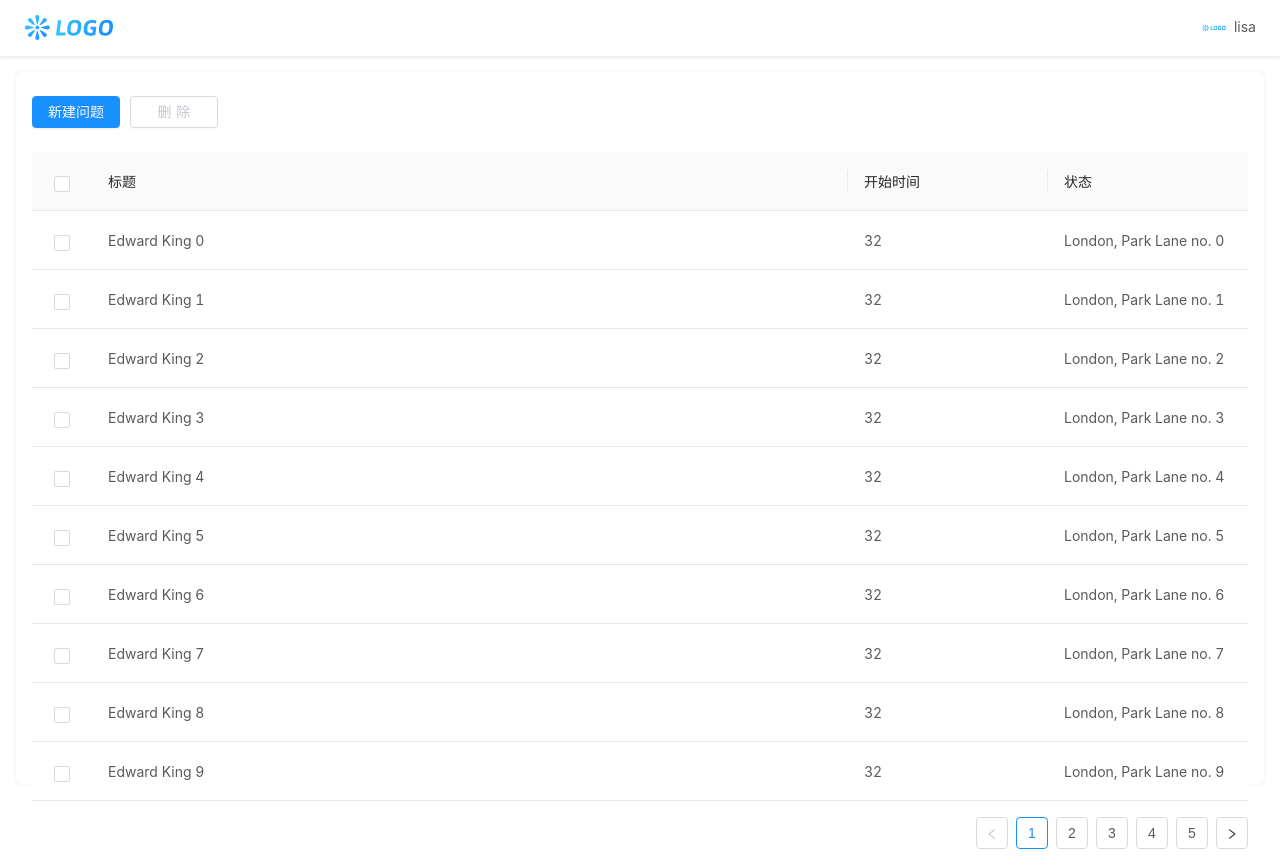
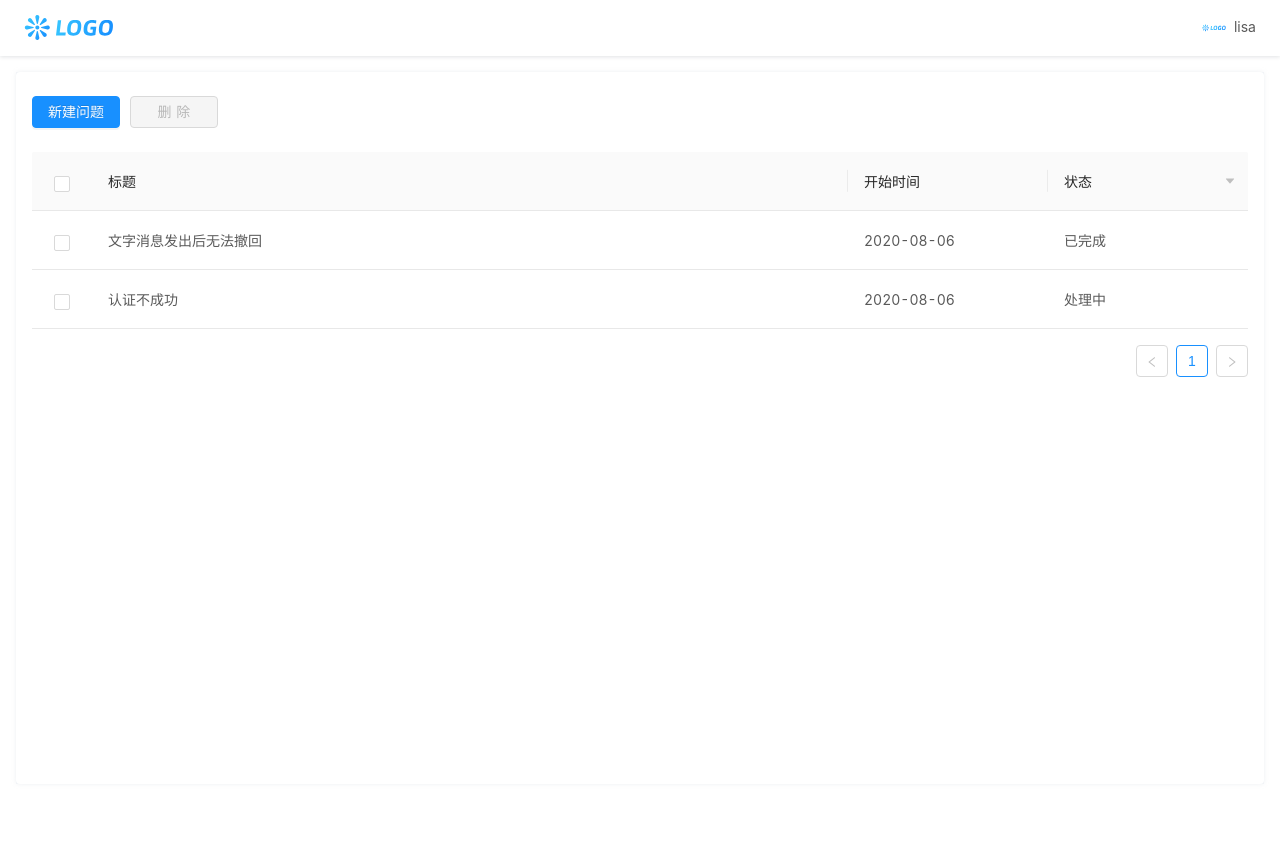
Before and after one commit to shmilyvidian/vs-ask, a React (Create React App) app: page /#/home in a window 1280 px wide. After the commit the page ends 800 px from the top, so only its background shows below. Built offline with nearby package versions, Linux system fonts and the light colour scheme.

Commit message:
列表删除功能

```diff
--- a/src/components/buttonWrap/index.tsx
+++ b/src/components/buttonWrap/index.tsx
@@ -1,67 +1,67 @@
-import React from "react"
-import { Button, Form, Popover, Row, Col } from 'antd'
-import { ButtonType } from "antd/lib/button"
-import './index.less'
-const FormItem = Form.Item
+import React from "react";
+import { Button, Form, Row, Col } from "antd";
+import { ButtonType } from "antd/lib/button";
+import "./index.less";
+const FormItem = Form.Item;
 
 export type IBtn = {
-    name: string,
-    tip: string,
-    disabled?: boolean,
-    type: ButtonType,
-    icon?: string,
-    isDelete?: boolean,
-    callback?: () => void
-}
+	name: string;
+	tip: string;
+	disabled?: boolean;
+	type: ButtonType;
+	icon?: string;
+	isDelete?: boolean;
+	callback?: () => void;
+};
 export interface IInfos {
-    btnInfos: IBtn[]
+	btnInfos: IBtn[];
 }
 const ButtonWrap = ({ btnInfos }: IInfos) => {
 	function onClick(btn: IBtn) {
-        const { callback } = btn
-        typeof callback === 'function' && callback.call(null)
+		if (btn.callback) btn.callback();
 	}
 	return (
-        <Form
-            className="main__btn--form"
-        >
-            <Row justify='start'>
+		<Form className="main__btn--form">
+			<Row justify="start">
 				<Col>
 					<FormItem>
-                        {
-                            btnInfos.length > 0 ? (
-                                btnInfos.map((o, i) => {
+						{btnInfos.length > 0
+							? btnInfos.map((o, i) => {
 									return (
 										// <Popover key={i} placement="top" content={o['tip']}>
 										<Button
 											key={i}
 											onClick={() => onClick(o)}
-                                                type={o['type']}
-                                                disabled={o['disabled']}
-                                                className={`buttonWrap-btn buttonWrap-btn__${o['type']} m__r--10 ${o['isDelete'] ? 'buttonWrap-btn__isDelete': ''}  `}
+											type={o["type"]}
+											disabled={o["disabled"]}
+											className={`buttonWrap-btn buttonWrap-btn__${
+												o["type"]
+											} m__r--10 ${
+												o["isDelete"]
+													? "buttonWrap-btn__isDelete"
+													: ""
+											}  `}
 										>
 											<div className="buttonWrap-btn__content">
-                                                    { o['icon'] && (
+												{o["icon"] && (
 													<i
 													// className={
 													//     `buttonWrap-btn-icon ${o['isDelete'] ? 'buttonWrap-btn-icon__deleteActive': `buttonWrap-btn-icon__${o['icon']}`
 													// }
-                                                    />)
-                                                }
-                                                    <span>{o['name']}</span>
-
+													/>
+												)}
+												<span>{o["name"]}</span>
 											</div>
 										</Button>
 										// </Popover>
-                                    )
+									);
 							  })
-                            ) : null
-                        }
+							: null}
 					</FormItem>
 				</Col>
 			</Row>
 		</Form>
-    )
-}
+	);
+};
 
-export default ButtonWrap
+export default ButtonWrap;
--- a/src/components/tableWrap/index.tsx
+++ b/src/components/tableWrap/index.tsx
@@ -1,52 +1,108 @@
-import { Table } from "antd"
-import React, { useState } from "react"
+import { Table } from "antd";
+import React, { useState } from "react";
+import { TableRowSelection, ColumnsType } from "antd/lib/table/interface";
+import { CaretDownOutlined } from "@ant-design/icons";
 
 interface ITable {
-    callback: (isDelete: boolean) => void
+	callback: any;
 }
 
-const TableWrap = ({callback}:ITable) => {
-    const [ selectedRowKeys, setRowKeys ] = useState([])
-    const rowSelection = {
-        selectedRowKeys,
-        onChange: (selectedRowKeys:any, selectedRows:any) => {
-            console.log(selectedRowKeys,'selectedRowKeys', callback)
-            if(selectedRowKeys.length){
-                callback(true)
-            }else{
-                callback(false)
+export interface DataType {
+	key: number;
+	name: string;
+	startTime: string;
+	state: number;
 }
-            setRowKeys(selectedRowKeys)
+
+export interface DelFnType {
+	isDel: boolean;
+	delfn: () => void;
+}
+
+const data: DataType[] = [
+	{
+		key: 0,
+		name: "文字消息发出后无法撤回",
+		startTime: "2020-08-06",
+		state: 0,
 	},
-      };
-    const columns = [
+	{ key: 1, name: "认证不成功", startTime: "2020-08-06", state: 1 },
+];
+
+const filterIcon = <CaretDownOutlined />;
+const columns: ColumnsType<DataType> = [
 	{
-        title: '标题',
-        dataIndex: 'name',
+		title: "标题",
+		dataIndex: "name",
 	},
 	{
-        title: '开始时间',
-        dataIndex: 'age',
+		title: "开始时间",
+		dataIndex: "startTime",
 		width: 200,
 	},
 	{
-        title: '状态',
-        dataIndex: 'address',
+		title: "状态",
+		dataIndex: "state",
 		width: 200,
+		filterIcon: filterIcon,
+		filters: [
+			{
+				text: "已完成",
+				value: 0,
+			},
+			{
+				text: "处理中",
+				value: 1,
+			},
+		],
+		onFilter: (value: string | number | boolean, record: DataType) => {
+			return record.state === value;
+		},
+		render: (_: any, record: DataType) => {
+			return <span>{record.state === 0 ? "已完成" : "处理中"}</span>;
+		},
 	},
 ];
-    const data = [];
-    for (let i = 0; i < 46; i++) {
-        data.push({
-            key: i,
-            name: `Edward King ${i}`,
-            age: 32,
-            address: `London, Park Lane no. ${i}`,
+
+const TableWrap = ({ callback }: ITable) => {
+	const [selectedRowKeys, setRowKeys] = useState([]);
+	const [innerData, setInnerData] = useState<DataType[]>(data);
+
+	const rowSelection: TableRowSelection<DataType> = {
+		selectedRowKeys,
+		onChange: (selectedRowKeys: any, selectedRows: DataType[]) => {
+			const delfn = () => {
+				let remain = innerData;
+				selectedRows.forEach((v) => {
+					remain = remain.filter((l) => l.key !== v.key);
+				});
+				setInnerData(remain);
+			};
+			let isDel: boolean;
+			if (selectedRowKeys.length > 0) {
+				isDel = true;
+				callback({
+					delfn,
+					isDel,
+				});
+			} else {
+				isDel = false;
+				callback({
+					delfn,
+					isDel,
 				});
 			}
+			setRowKeys(selectedRowKeys);
+		},
+	};
+
 	return (
-        <Table rowSelection={rowSelection}  columns={columns} dataSource={data} />
-    )
-}
+		<Table
+			rowSelection={rowSelection}
+			columns={columns}
+			dataSource={innerData}
+		/>
+	);
+};
 
-export default TableWrap
+export default TableWrap;
--- /dev/null
+++ b/src/views/add/add.less
@@ -0,0 +1,26 @@
+.anticon-plus{
+  font-size: 18px;
+  background-color: #1890ff;
+  color: #fff;
+  border-radius: 100%;
+  padding: 10px 10px;
+}
+.ant-upload-text{
+  padding-top: 10px;
+  font-size: 12px;
+  color: #C0C4CC;
+  letter-spacing: 0;
+}
+.ant-upload.ant-upload-select-picture-card > .ant-upload{
+  padding: 4px;
+}
+.ant-upload.ant-upload-select-picture-card{
+  width: 120px;
+  height: 120px;
+}
+.fileTips{
+  margin-left: 10px;
+  color: #C0C4CC;
+  letter-spacing: 0;
+  font-size: 12px;
+}
--- a/src/views/add/index.tsx
+++ b/src/views/add/index.tsx
@@ -1,68 +1,100 @@
-import React, { useState } from "react"
-import { Form, Input, Button, Upload } from 'antd';
-import { PlusOutlined, UploadOutlined } from '@ant-design/icons';
+import React, { useState } from "react";
+import { Form, Input, Button, Upload } from "antd";
+import { PlusOutlined, UploadOutlined } from "@ant-design/icons";
 import { useHistory } from "react-router";
 
+import "./add.less";
 
 const Add = () => {
-    const history = useHistory()
+	const history = useHistory();
 	const layout = {
 		labelCol: { span: 8 },
 		wrapperCol: { span: 8 },
 	};
 
 	const validateMessages = {
-        required: '${label} is required!',
+		// eslint-disable-next-line no-template-curly-in-string
+		required: "${label}是必填项!",
 		types: {
-            email: '${label} is not validate email!',
-            number: '${label} is not a validate number!',
+			// eslint-disable-next-line no-template-curly-in-string
+			email: "${label} is not validate email!",
+			// eslint-disable-next-line no-template-curly-in-string
+			number: "${label} is not a validate number!",
 		},
 		number: {
-            range: '${label} must be between ${min} and ${max}',
+			// eslint-disable-next-line no-template-curly-in-string
+			range: "${label} must be between ${min} and ${max}",
 		},
 	};
 	const onFinish = (values: any) => {
 		console.log(values);
 	};
-    const [fileList, setFileList] = useState<any[]>([{
-        uid: '-1',
-        name: 'image.png',
-        status: 'done',
-        url: 'https://zos.alipayobjects.com/rmsportal/jkjgkEfvpUPVyRjUImniVslZfWPnJuuZ.png',
-    },])
+	const [fileList, setFileList] = useState<any[]>([]);
 	const uploadButton = (
 		<div>
 			<PlusOutlined />
-          <div className="ant-upload-text">Upload</div>
+
+			<div className="ant-upload-text">最多可以上传3张，支持JPG、PNG</div>
 		</div>
 	);
+	const normFile = (e: any) => {
+		//验证
+		if (Array.isArray(e)) {
+			return e;
+		}
+		return e && e.fileList;
+	};
 	return (
-        <Form {...layout} name="nest-messages" onFinish={onFinish} validateMessages={validateMessages}>
-            <Form.Item name={['user', 'name']} label="标题" rules={[{ required: true }]}>
+		<Form
+			{...layout}
+			name="nest-messages"
+			onFinish={onFinish}
+			validateMessages={validateMessages}
+		>
+			<Form.Item
+				name={["user", "name"]}
+				label="标题"
+				rules={[{ required: true }]}
+			>
 				<Input />
 			</Form.Item>
-            <Form.Item name={['user', 'introduction']} label="问题描述" rules={[{ required: true }]}>
+			<Form.Item
+				name={["user", "introduction"]}
+				label="问题描述"
+				rules={[{ required: true }]}
+			>
 				<Input.TextArea />
 			</Form.Item>
-            <Form.Item name={['user', 'age']} label="图片" rules={[{ type: 'number', min: 0, max: 99 }]}>
+			<Form.Item name={["user", "image"]} label="图片">
 				<Upload
 					action="https://www.mocky.io/v2/5cc8019d300000980a055e76"
 					listType="picture-card"
 					fileList={fileList}
 					// onPreview={handlePreview}
-                    onChange={({ fileList })=>setFileList(fileList)}
+					onChange={({ fileList }) => setFileList(fileList)}
 				>
 					{fileList.length >= 8 ? null : uploadButton}
 				</Upload>
 			</Form.Item>
-            <Form.Item name={['user', 'email']} label="附件" rules={[{ type: 'email' }]}>
-                <Upload action="https://www.mocky.io/v2/5cc8019d300000980a055e76" directory>
-                    <Button type='primary'>
+			<Form.Item
+				valuePropName="fileList"
+				getValueFromEvent={normFile}
+				name={["user", "email"]}
+				label="附件"
+			>
+				<Upload
+					multiple
+					action="https://www.mocky.io/v2/5cc8019d300000980a055e76"
+				>
+					<Button type="primary">
 						<UploadOutlined /> 上传附件
 					</Button>
+					<span className="fileTips">
+						最多可以上传5份文件，每个大小不超过10M
+					</span>
 				</Upload>
 			</Form.Item>
-            <Form.Item name={['user', 'introduction']} label="回访电话">
+			<Form.Item name={["user", "telphone"]} label="回访电话">
 				<Input />
 			</Form.Item>
 			<Form.Item wrapperCol={{ ...layout.wrapperCol, offset: 8 }}>
@@ -74,7 +106,7 @@ const Add = () => {
 				</Button>
 			</Form.Item>
 		</Form>
-    )
-}
+	);
+};
 
-export default Add
+export default Add;
--- a/src/views/home/index.tsx
+++ b/src/views/home/index.tsx
@@ -1,30 +1,95 @@
-import React, { useState, useEffect } from "react"
-import ButtonWrap, { IBtn } from 'components/buttonWrap'
-import { useHistory } from "react-router"
-import TableWrap from "components/tableWrap"
+import React, { useState } from "react";
+import ButtonWrap, { IBtn } from "components/buttonWrap";
+import { useHistory } from "react-router";
+import TableWrap, { DelFnType } from "components/tableWrap";
+import ModalWrap, { IFooter } from "components/modalWrap/modalWrap";
+import { InfoCircleFilled } from "@ant-design/icons";
+
+const content = (
+	<div>
+		<div>
+			<InfoCircleFilled style={{ color: "#faa64b" }} /> 确定要删除吗？
+		</div>
+		<div>问题被删除之后不能撤销</div>
+	</div>
+);
 
 const Home = () => {
 	const infos: IBtn[] = [
-        { name: '新建问题', tip: '', type: 'primary', icon: 'add', callback: () => history.push('/add') },
-        { name: '删除', tip: '删除', type: 'default', icon: 'delete', isDelete: false },
-    ]
+		{
+			name: "新建问题",
+			tip: "",
+			type: "primary",
+			icon: "add",
+			callback: () => history.push("/add"),
+		},
+		{
+			name: "删除",
+			tip: "删除",
+			type: "default",
+			icon: "delete",
+			isDelete: false,
+			disabled: true,
+			callback: () => {},
+		},
+	];
 	const history = useHistory();
-    const [isDelete, setDelete] = useState<Boolean>(false)
-    const [btnInfos, setBtnInfos] = useState<IBtn[]>(infos)
+	const [btnInfos, setBtnInfos] = useState<IBtn[]>(infos);
 
+	const [confirmVisible, setConfirmVisible] = useState<boolean>(false);
 
-    function onCallback (isDelete:boolean){
-        isDelete && infos.forEach((o:IBtn, i:number) => i === 1 && (o.isDelete = true))
-        setBtnInfos(infos)
-        setDelete(isDelete)
+	const [okCancelFn, setOkCancelFn] = useState<{ fn: Function }>({
+		fn: () => {},
+	});
+
+	const modalControl = (v: boolean) => {
+		setConfirmVisible(v);
+	};
+	const confirmfooter: IFooter = {
+		okClsName: "ant-btn-primary",
+		okTxt: "确定",
+		cancleClsName: "",
+		cancleTxt: "取消",
+		onOk: () => {
+			okCancelFn.fn();
+		},
+		onCancel: () => {
+			modalControl(false);
+		},
+	};
+	function onCallback(isDelete: DelFnType) {
+		if (isDelete.isDel) {
+			let origin = infos;
+			let delbtn = origin[1];
+			delbtn.disabled = false;
+			delbtn.isDelete = true;
+			delbtn.callback = () => modalControl(true);
+			setBtnInfos([...origin]);
+		} else {
+			let origin = infos;
+			let delbtn = origin[1];
+			delbtn.disabled = true;
+			delbtn.isDelete = false;
+			setBtnInfos([...origin]);
 		}
-
+		const fn = () => {
+			isDelete.delfn();
+			modalControl(false);
+		};
+		setOkCancelFn({ fn });
+	}
 	return (
 		<div className="vs-ask__home">
 			<ButtonWrap btnInfos={btnInfos} />
-            <TableWrap callback={onCallback}/>
+			<TableWrap callback={onCallback} />
+			<ModalWrap
+				modal_visible={confirmVisible}
+				footer={confirmfooter}
+				content={content}
+				type="info"
+			/>
 		</div>
-    )
-}
+	);
+};
 
-export default Home
+export default Home;
```
Lines whose indentation alone changed are shown as unchanged.
